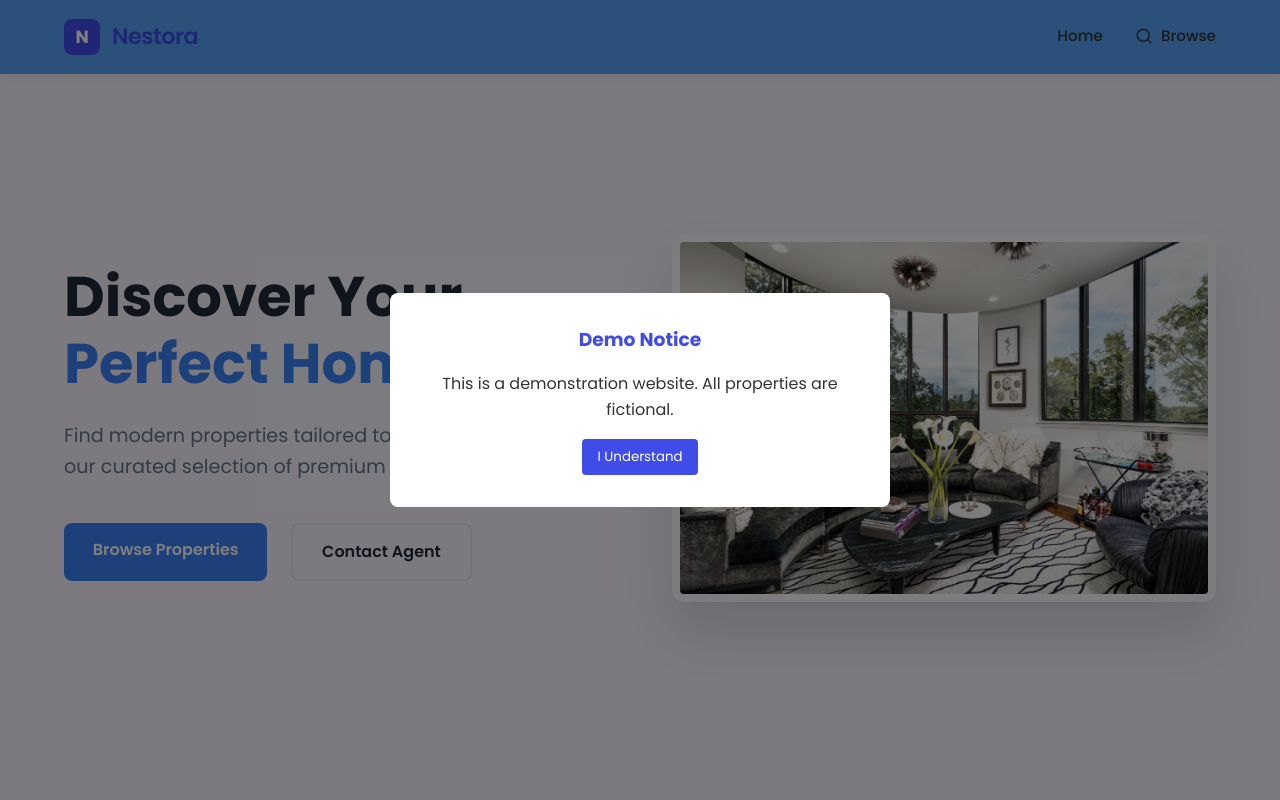
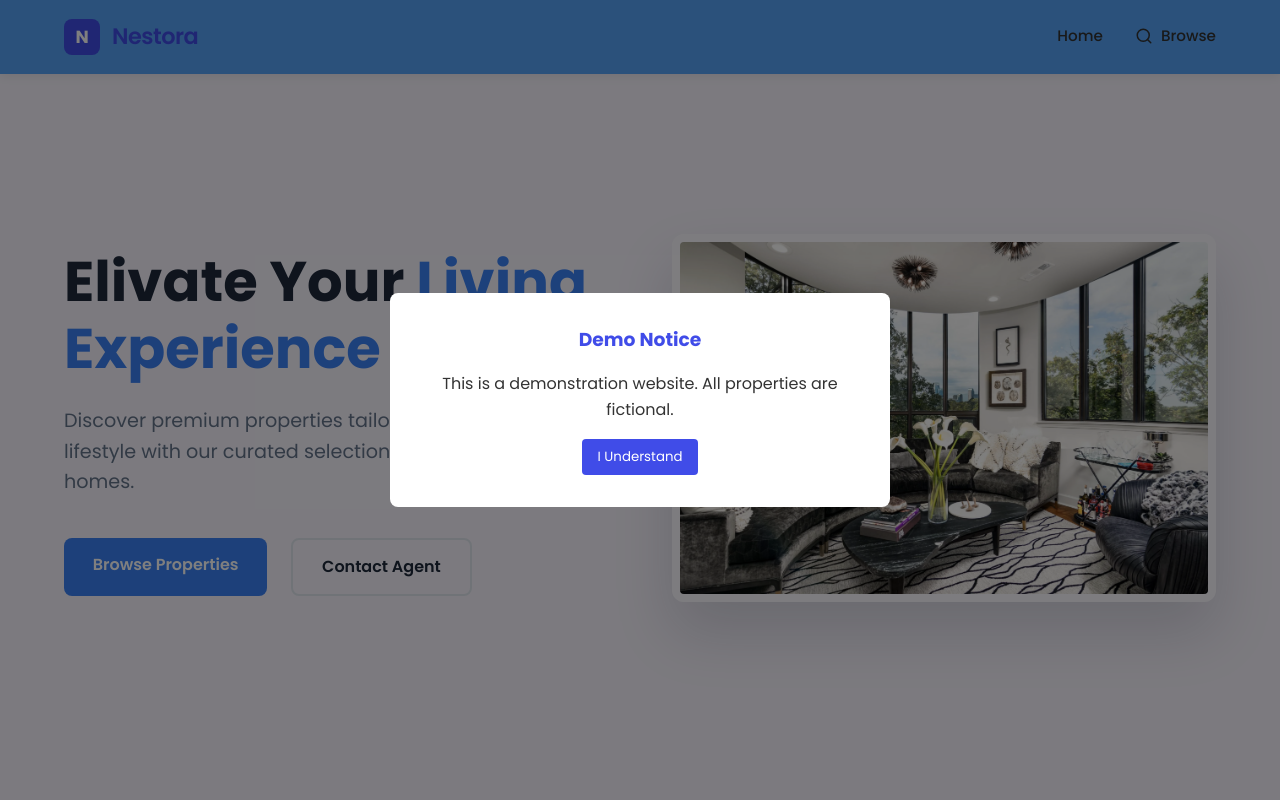
Before and after one commit to rathugedn/Nestora, a React (Vite) app: page / in a window 1280 px wide. Shown: the top 800 px of the page. Built offline with nearby package versions, Linux system fonts and the light colour scheme.

Commit message:
Update HomePage.jsx

```diff
--- a/src/components/HomePage.jsx
+++ b/src/components/HomePage.jsx
@@ -7,11 +7,12 @@ const HomePage = () => {
     <div className="home-container">
       <section className="hero-section">
         <div className="hero-content">
-          <h1>Discover Your <span>Perfect Home</span></h1>
-          <p>Find modern properties tailored to your lifestyle with our curated selection of premium homes.</p>
-          <div className="hero-buttons">
+          <h1>Elivate Your <span classname="Luxury-gradient">Living Experience</span></h1>
+          <p>Discover premium properties tailored to your lifestyle with our curated selection of modern homes. </p>
+            <div className="hero-buttons">
             <Link to="/search" className="primary-btn">Browse Properties</Link>
             <Link to="/contact" className="secondary-btn">Contact Agent</Link>
+
           </div>
         </div>
         <div className="hero-image">
@@ -19,7 +20,7 @@ const HomePage = () => {
         </div>
       </section>
 
-      <section className="features-section">
+       <section className="features-section">
         <div className="features-container">
           <div className="feature-card">
             <div className="feature-icon">🏡</div>
```
